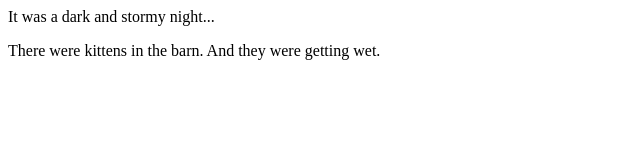
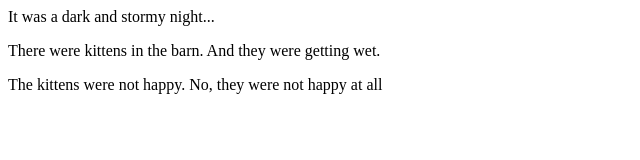
Before and after one commit to bryandobberstein/fireside-story, a plain HTML site: page index.html in a window 1280 px wide. Shown: the whole page, without its empty margins (0-640 px from the left). Drawn offline with Linux system fonts and the light colour scheme.

Commit message:
Add line to story

```diff
--- a/index.html
+++ b/index.html
@@ -2,5 +2,6 @@
   <body>
     <p>It was a dark and stormy night...</p>
     <p>There were kittens in the barn. And they were getting wet.</p>
+    <p>The kittens were not happy. No, they were not happy at all</p>
   </body>
 </html>
```
